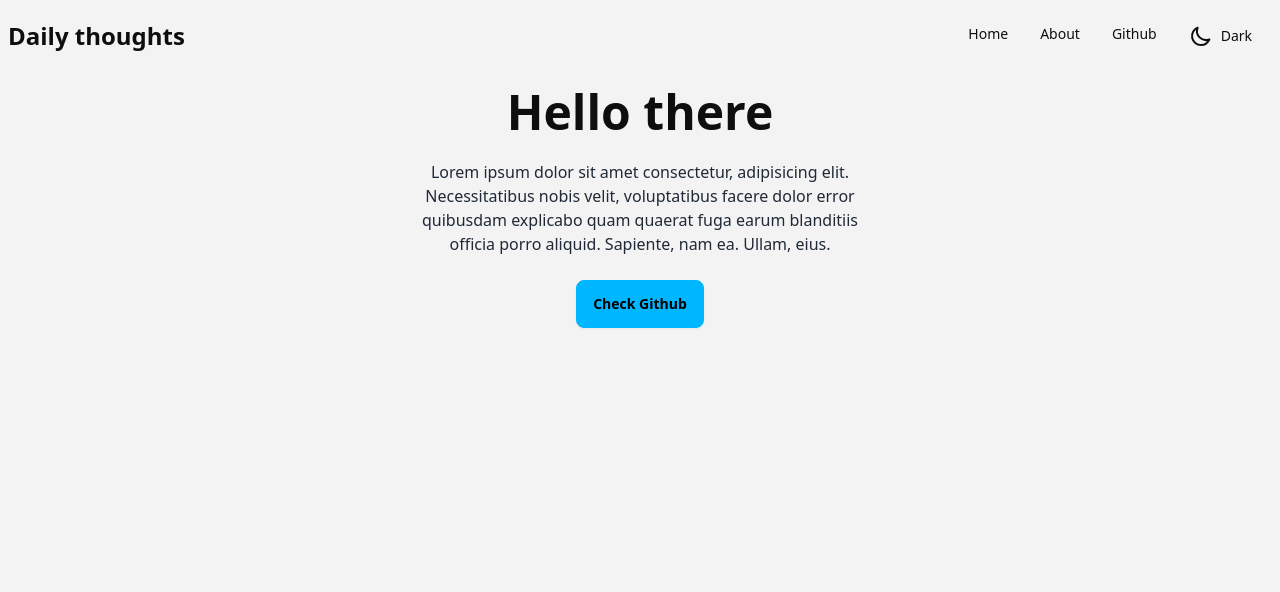
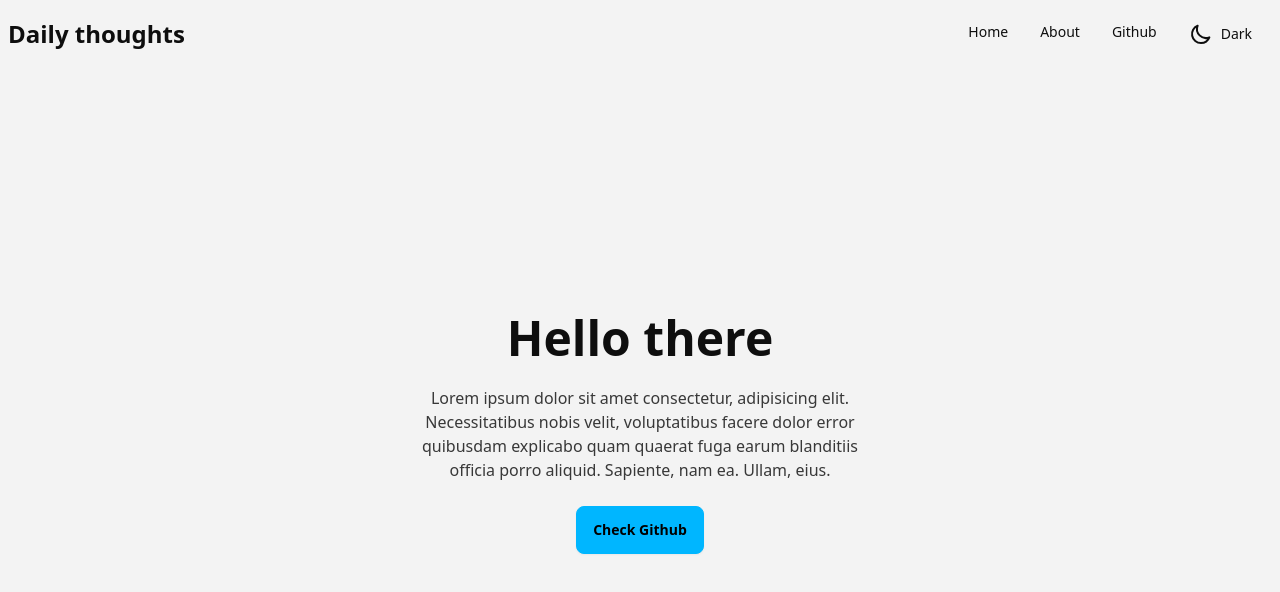
Before and after one commit to farhad-ahmadi-04/uni-blogs, a Next.js app: page / in a window 1280 px wide. Shown: the top 592 px of the page. Built offline with nearby package versions, Linux system fonts and the light colour scheme.

Commit message:
refactor(page): landing page

```diff
--- a/src/app/page.tsx
+++ b/src/app/page.tsx
@@ -3,11 +3,11 @@ import Navbar from "@/components/Navbar";
 
 export default function Home() {
   return (
-    <>
+    <div id="root" className="h-full container m-auto flex flex-col text-primary-200">
       <Navbar />
-      <main>
+      <main className="h-full">
         <Hero />
       </main>
-    </>
+    </div>
   );
 }
```
